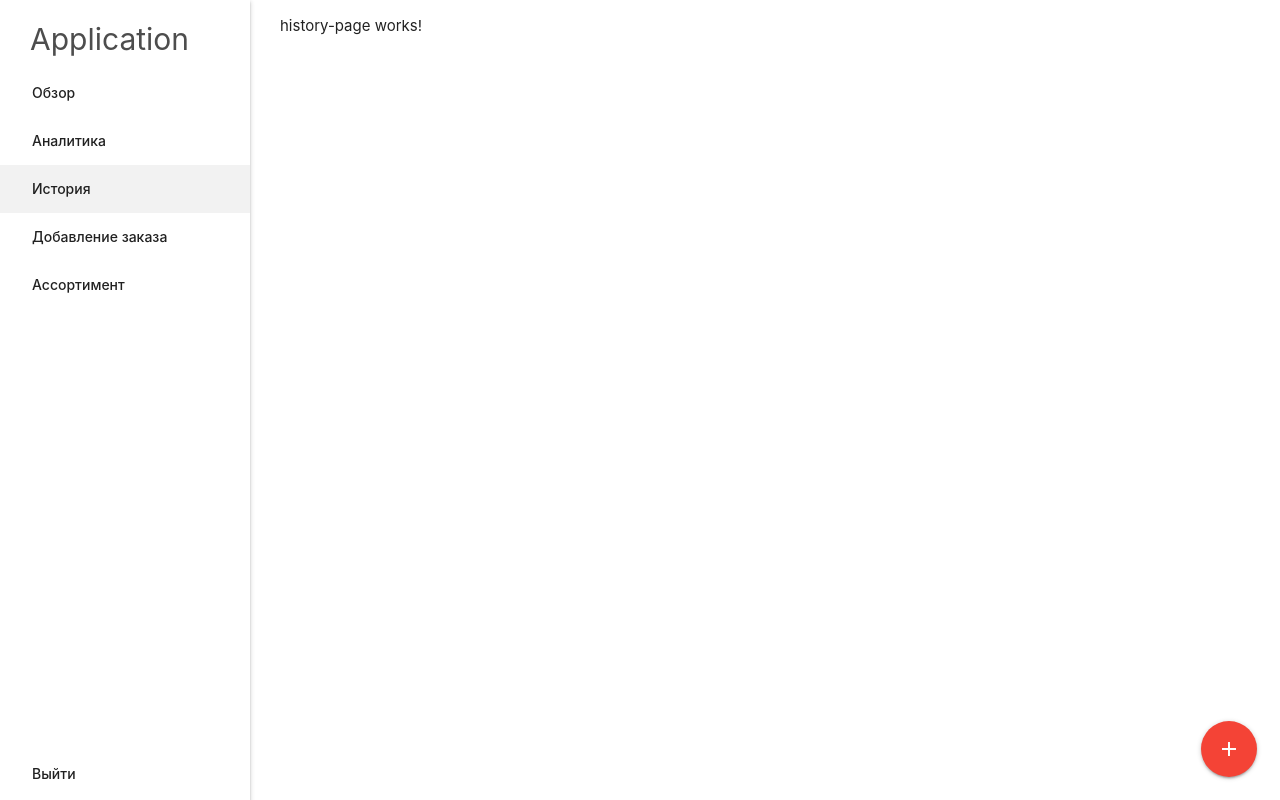
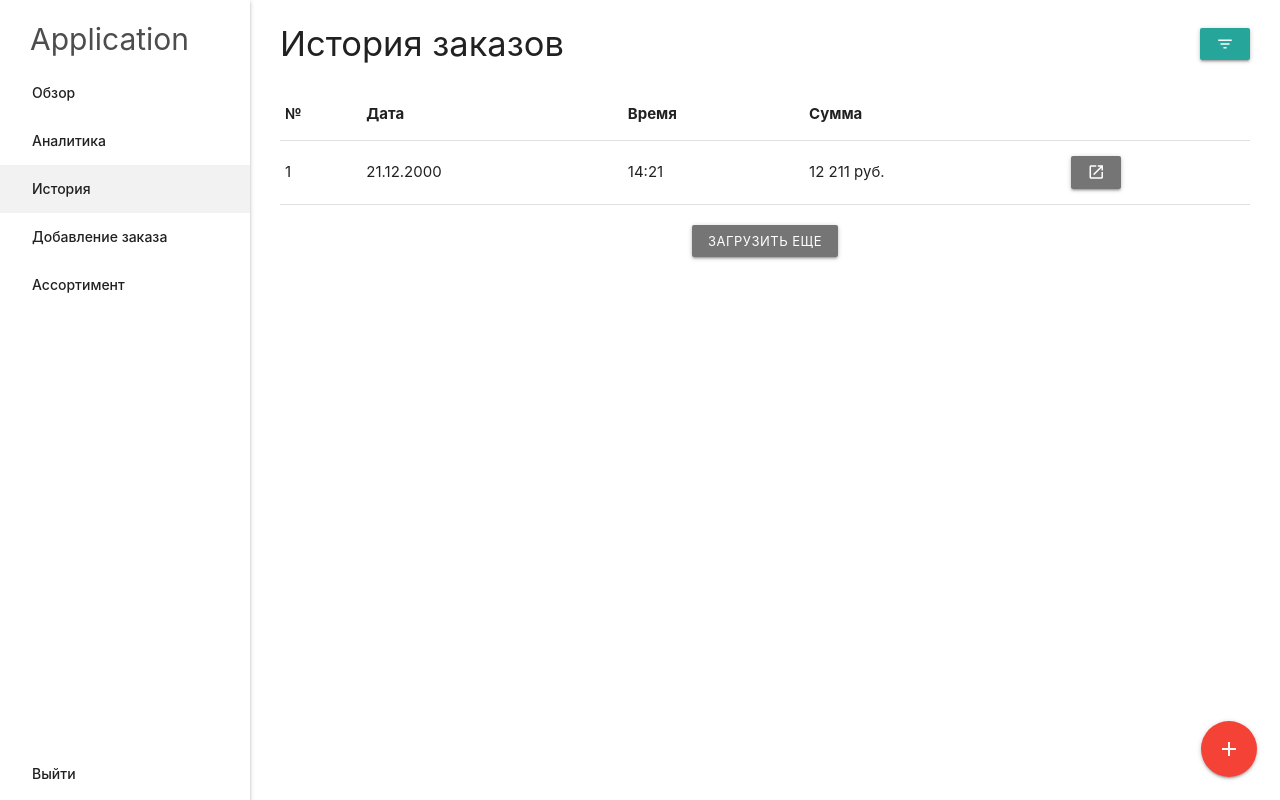
Before and after one commit to Flunt1k/FullStack-App, an Angular app in the folder client/: page /history in a window 1280 px wide. Built offline with nearby package versions, Linux system fonts and the light colour scheme; sample sign-in values are in the browser's storage.

Commit message:
feat: add template for history page

```diff
--- a/client/src/app/app.module.ts
+++ b/client/src/app/app.module.ts
@@ -19,7 +19,9 @@ import { LoaderComponent } from "./shared/components/loader/loader.component"
 import { CategoriesFormatPageComponent } from "./categories-page/categories-format-page/categories-format-page.component"
 import { CategoriesPositionsFormComponent } from "./categories-page/categories-format-page/categories-positions-form/categories-positions-form.component"
 import { OrderCategoriesComponent } from "./order-page/order-categories/order-categories.component"
-import { OrderPositionsComponent } from "./order-page/order-positions/order-positions.component"
+import { OrderPositionsComponent } from "./order-page/order-positions/order-positions.component";
+import { HistoryListComponent } from './history-page/history-list/history-list.component';
+import { HistoryFilterComponent } from './history-page/history-filter/history-filter.component'
 
 @NgModule({
 	declarations: [
@@ -38,6 +40,8 @@ import { OrderPositionsComponent } from "./order-page/order-positions/order-posi
 		CategoriesPositionsFormComponent,
 		OrderCategoriesComponent,
 		OrderPositionsComponent,
+		HistoryListComponent,
+		HistoryFilterComponent,
 	],
 	providers: [
 		{ provide: HTTP_INTERCEPTORS, multi: true, useClass: TokenInterceptor },
--- /dev/null
+++ b/client/src/app/history-page/history-filter/history-filter.component.html
@@ -0,0 +1,25 @@
+<div class="filter">
+	<div class="fr">
+		<div class="col order">
+			<div class="input-field inline order-position-input">
+				<input type="number" id="number" min="1" />
+				<label for="number">Номер заказа</label>
+			</div>
+		</div>
+		<div class="col filter-pickers">
+			<div class="input-field">
+				<input type="text" class="datepicker" />
+				<label>Начало</label>
+			</div>
+
+			<div class="input-field">
+				<input type="text" class="datepicker" />
+				<label>Конец</label>
+			</div>
+		</div>
+	</div>
+
+	<button class="btn waves-effect wavers-light btn-small">
+		Применить фильтр
+	</button>
+</div>
--- /dev/null
+++ b/client/src/app/history-page/history-filter/history-filter.component.ts
@@ -0,0 +1,15 @@
+import { Component, OnInit } from '@angular/core';
+
+@Component({
+  selector: 'app-history-filter',
+  templateUrl: './history-filter.component.html',
+  styleUrls: ['./history-filter.component.css']
+})
+export class HistoryFilterComponent implements OnInit {
+
+  constructor() { }
+
+  ngOnInit(): void {
+  }
+
+}
--- /dev/null
+++ b/client/src/app/history-page/history-list/history-list.component.html
@@ -0,0 +1,57 @@
+<table class="highlight mb2">
+	<thead>
+		<tr>
+			<th>№</th>
+			<th>Дата</th>
+			<th>Время</th>
+			<th>Сумма</th>
+			<th></th>
+		</tr>
+	</thead>
+
+	<tbody>
+		<tr>
+			<td>1</td>
+			<td>21.12.2000</td>
+			<td>14:21</td>
+			<td>12 211 руб.</td>
+			<td>
+				<button
+					class="btn btn-small modal-trigger grey darken-1"
+					data-target="order-list"
+				>
+					<i class="material-icons">open_in_new</i>
+				</button>
+			</td>
+		</tr>
+	</tbody>
+</table>
+
+<div id="order-list" class="modal modal-fixed-footer">
+    <div class="modal-content">
+        <h4 class="mb1">Заказ №5</h4>
+        <table class="highlight">
+            <thead>
+            <tr>
+                <th>Название</th>
+                <th>Количество</th>
+                <th>Цена</th>
+            </tr>
+            </thead>
+
+            <tbody>
+            <tr>
+                <td>Alvin</td>
+                <td>3</td>
+                <td>$0.87</td>
+            </tr>
+            </tbody>
+        </table>
+        <div class="order-summary">
+            <p>Общая стоимость <strong>22 231 руб.</strong></p>
+        </div>
+    </div>
+    <div class="modal-footer">
+        <button class="modal-action waves-effect waves-black btn-flat">Закрыть</button>
+    </div>
+</div>
--- /dev/null
+++ b/client/src/app/history-page/history-list/history-list.component.ts
@@ -0,0 +1,15 @@
+import { Component, OnInit } from '@angular/core';
+
+@Component({
+  selector: 'app-history-list',
+  templateUrl: './history-list.component.html',
+  styleUrls: ['./history-list.component.css']
+})
+export class HistoryListComponent implements OnInit {
+
+  constructor() { }
+
+  ngOnInit(): void {
+  }
+
+}
--- a/client/src/app/history-page/history-page.component.html
+++ b/client/src/app/history-page/history-page.component.html
@@ -1 +1,20 @@
-<p>history-page works!</p>
+<div class="page-title">
+    <h4>История заказов</h4>
+    <button
+        (click)="isFilterVisible = !isFilterVisible"
+        [ngClass]="{active: isFilterVisible}"
+        class="btn btn-small "
+        data-tooltip="Открыть фильтр"
+        data-position="left"
+        #tooltip>
+        <i class="material-icons">filter_list</i>
+    </button>
+</div>
+
+<app-history-filter *ngIf="isFilterVisible"></app-history-filter>
+
+<app-history-list></app-history-list>
+
+<div class="center mb2">
+    <button class="btn waves-effect grey darken-1 btn-small">Загрузить еще</button>
+</div>
--- a/client/src/app/history-page/history-page.component.ts
+++ b/client/src/app/history-page/history-page.component.ts
@@ -1,15 +1,26 @@
-import { Component, OnInit } from '@angular/core';
+import { Component, OnInit, ViewChild, ElementRef, OnDestroy, AfterViewInit } from "@angular/core"
+import { MaterialInterface, MaterialService } from '../shared/classes/material.service'
 
 @Component({
-  selector: 'app-history-page',
-  templateUrl: './history-page.component.html',
-  styleUrls: ['./history-page.component.css']
+	selector: "app-history-page",
+	templateUrl: "./history-page.component.html",
+	styleUrls: ["./history-page.component.css"],
 })
-export class HistoryPageComponent implements OnInit {
+export class HistoryPageComponent implements OnInit, OnDestroy, AfterViewInit {
+  constructor() {}
 
-  constructor() { }
+  @ViewChild('tooltip') tooltipRef: ElementRef
+  tooltip: MaterialInterface
 
-  ngOnInit(): void {
+  isFilterVisible = false
+
+  ngOnInit(): void {}
+
+  ngOnDestroy() {
+    this.tooltip.destroy()
   }
 
+  ngAfterViewInit() {
+    this.tooltip = MaterialService.initToolTip(this.tooltipRef)
+  }
 }
--- a/client/src/app/shared/classes/material.service.ts
+++ b/client/src/app/shared/classes/material.service.ts
@@ -24,4 +24,8 @@ export class MaterialService {
     static initModal(ref: ElementRef) {
         return M.Modal.init(ref.nativeElement)
     }
+
+    static initToolTip(ref: ElementRef){
+        return M.Tooltip.init(ref.nativeElement)
+    }
 }
--- a/client/src/app/shared/services/orders.service.ts
+++ b/client/src/app/shared/services/orders.service.ts
@@ -12,4 +12,8 @@ export class OrdersService {
     create(order: Order): Observable<Order> {
         return this.http.post<Order>('/api/order', order)
     }
+
+    fetch():Observable<Order[]> {
+        return this.http.get<Order[]>('/api/order')
+    }
 }
```
Also changed, not shown: client/src/app/history-page/history-filter/history-filter.component.css (added), client/src/app/history-page/history-list/history-list.component.css (added).
